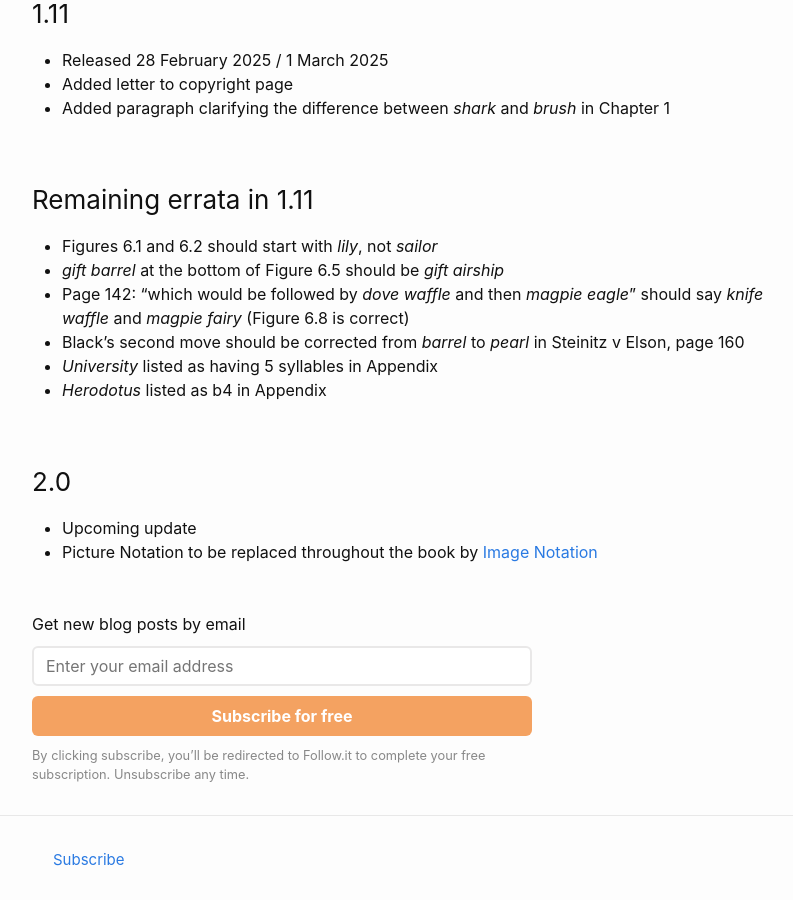
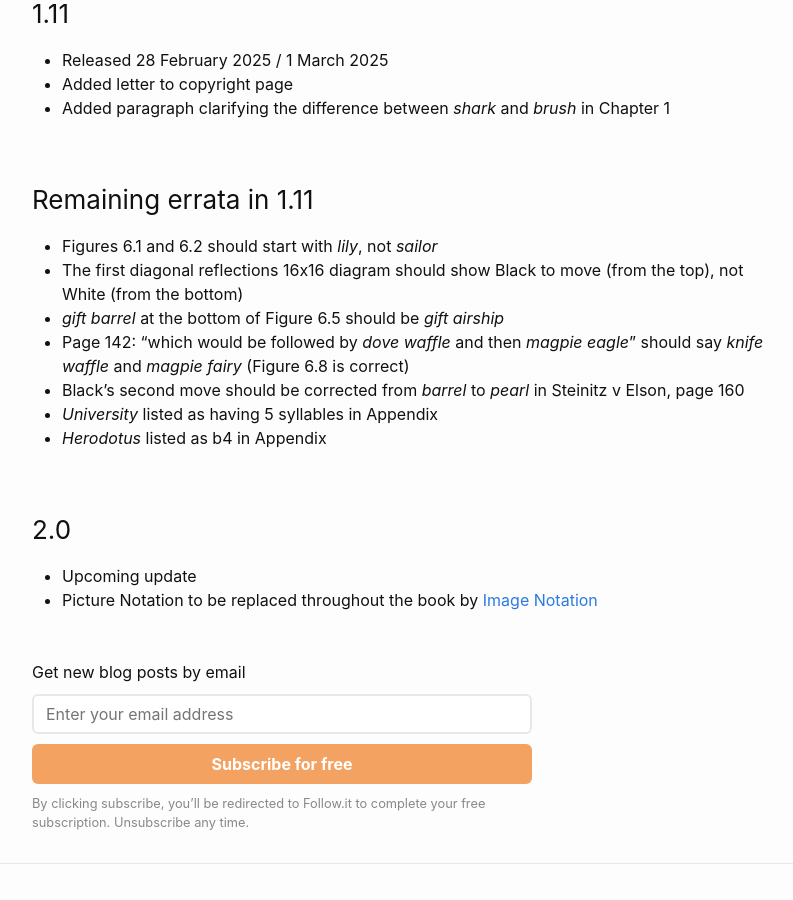
Before and after one commit to liontailedmacaque/liontailedmacaque.github.io, a Jekyll site: the page built from chessmemorypalace/versions.md, in a window 1280 px wide and 900 px high, scrolled down 2945 px. Shown: the whole window, without its empty margins (238-1031 px from the left). Built offline with Jekyll 4.4.1, drawn with Linux system fonts in a browser that asks for light colours.

Commit message:
Update versions.md

```diff
--- a/chessmemorypalace/versions.md
+++ b/chessmemorypalace/versions.md
@@ -82,6 +82,7 @@ This page lists the versions and the changes that have been made. If you are one
 
 ### Remaining errata in 1.11
 - Figures 6.1 and 6.2 should start with *lily*, not *sailor*
+- The first diagonal reflections 16x16 diagram should show Black to move (from the top), not White (from the bottom)
 - *gift barrel* at the bottom of Figure 6.5 should be *gift airship*
 - Page 142: "which would be followed by *dove waffle* and then
 *magpie eagle*" should say *knife waffle* and *magpie fairy* (Figure 6.8 is correct)
```
